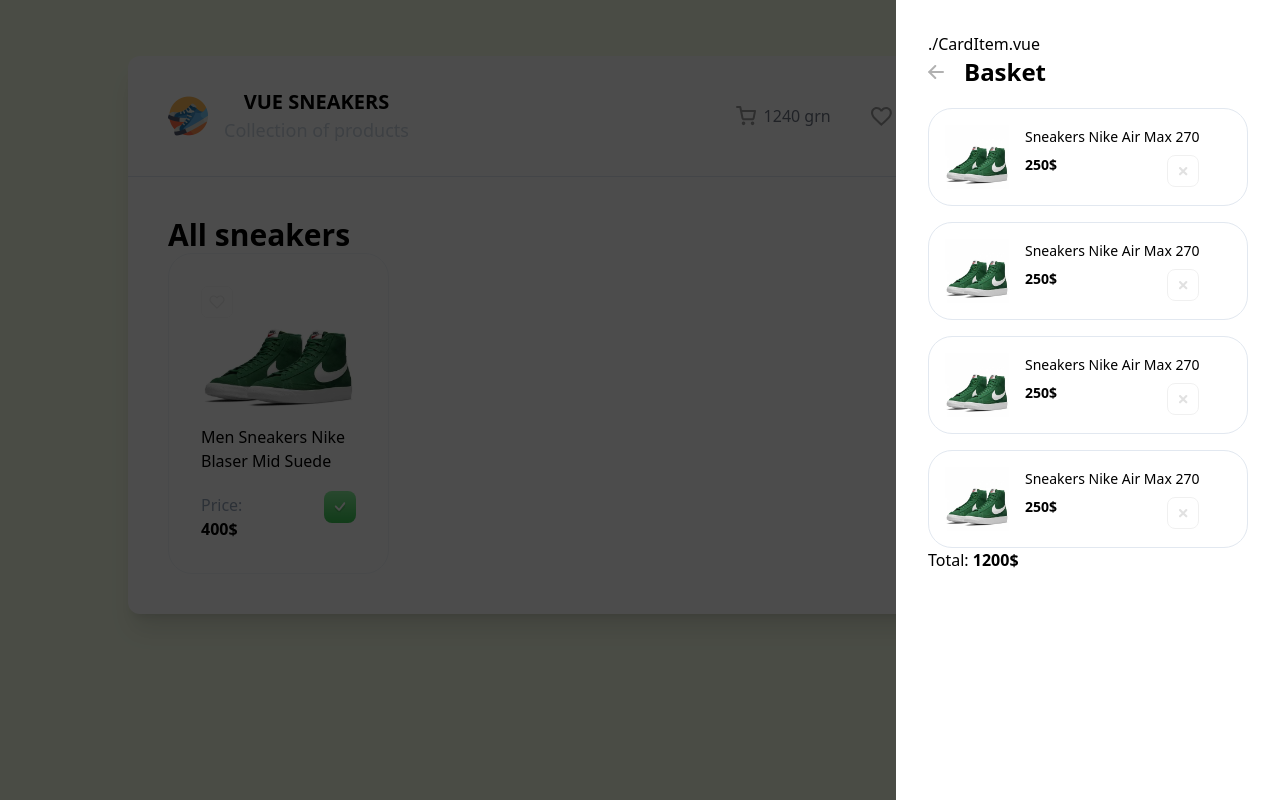
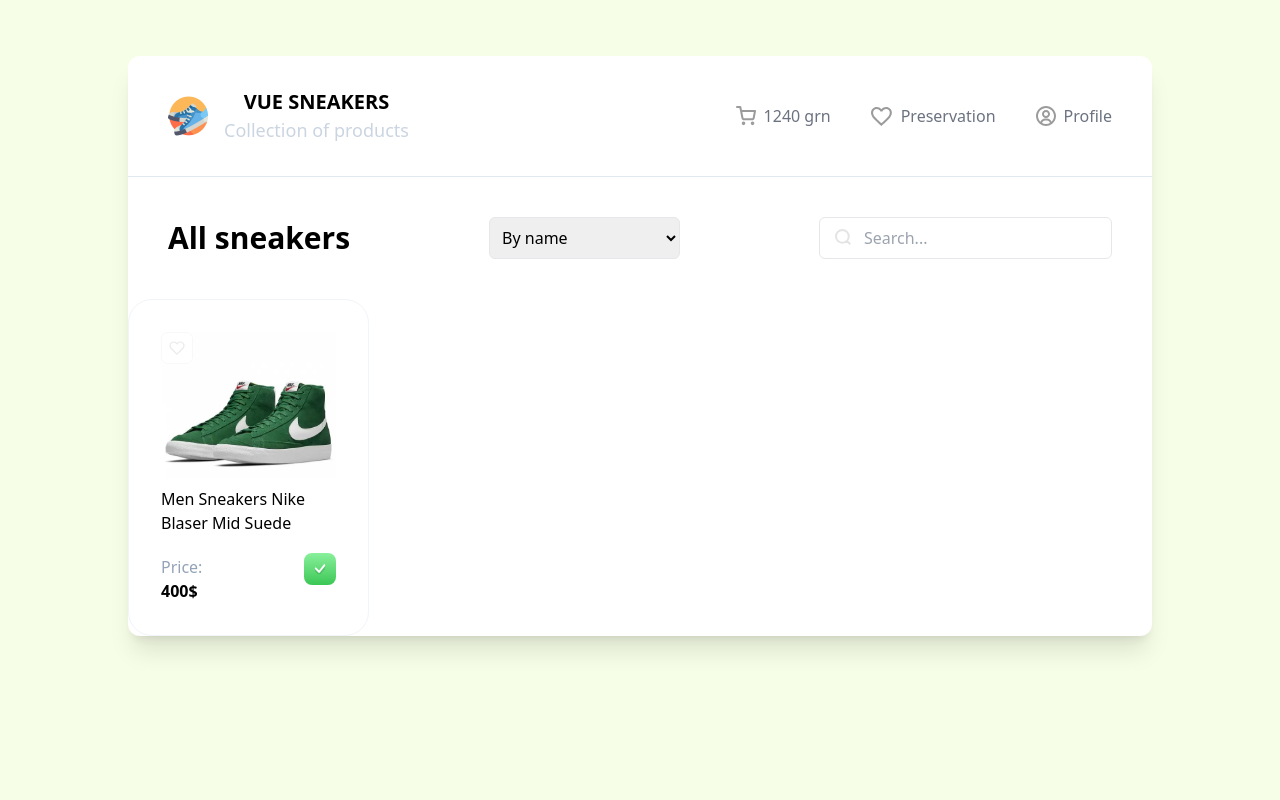
Before and after one commit to andriykupchanko/vue-sneaker-shop, a Vue app: page / in a window 1280 px wide. Built offline with nearby package versions, Linux system fonts and the light colour scheme.

Commit message:
create filter

```diff
--- a/src/App.vue
+++ b/src/App.vue
@@ -1,19 +1,36 @@
 <script setup>
 import Header from './components/Header.vue';
 import CardList from './components/CardList.vue';
-import Drawer from './components/Drawer.vue';
+// import Drawer from './components/Drawer.vue';
 
 </script>
 
 <template>
-  <Drawer/>
+  <!-- <Drawer/> -->
   <div class="bg-white w-4/5 m-auto rounded-xl shadow-xl mt-14">
     <Header/>
-    <div class="p-10  ">
-      <h2 class="text-3xl font-bold ">All sneakers</h2>
-      <CardList/>
+    <div class="p-10 ">
+      <div class="flex flex-col  lg:flex-row gap-5 justify-between items-center">
+
+        <h2 class=" text-3xl font-bold ">All sneakers</h2>
+
+        <select class="border py-2 pl-2 pr-3 rounded-md outline-none ">
+          <option>By name</option>
+          <option>By price (cheap)</option>
+          <option>By price (expensive)</option>
+        </select>
+
+        <div class="relative" >
+          <img class=" absolute left-4 top-3" src="/search.svg" alt="search"/>
+          <input type="text"
+          placeholder="Search..."
+          class="border rounded-md py-2 pl-11 pr-4 outline-none
+          focus:border-gray-400"/>
+        </div>
+
+      </div>
     </div>
-
+    <CardList/>
   </div>
 </template>
 
--- a/src/components/CardItem.vue
+++ b/src/components/CardItem.vue
@@ -2,11 +2,11 @@
 <template>
     <div class="flex items-center border border-slate-200 p-4 rounded-3xl gap-4">
         <img class="w-16 h-16" src="/sneakers/sneakers-1.jpg" alt="Sneakers"/>
-        <div class="flex flex-col  justify-between">
-            <p class="text-sm">Sneakers Nike Air Max 270</p>
-            <div class="flex justify-between mt-2">
-                <b class="text-sm">250$</b>
-                <img class="opacity-40 hover:opacity-100 cursor-pointer" src="/close.svg" alt="close"/>
+        <div class="  flex flex-col flex-1 justify-between">
+            <p class="text-sm flex-1 text-center">Sneakers Nike Air Max 270</p>
+            <div class="flex justify-between mt-2 ">
+                <b class="pl-5 pt-1.5 item-end text-sm">250$</b>
+                <img class="pr-4 opacity-40 hover:opacity-100 cursor-pointer" src="/close.svg" alt="close"/>
             </div>
         </div>
     </div>
--- a/src/components/CardItemList.vue
+++ b/src/components/CardItemList.vue
@@ -2,7 +2,7 @@
 import CardItem from './CardItem.vue';
 </script>
 <template>
-    <div class="flex flex-col gap-4">
+    <div class="flex flex-col flex-1 gap-4">
         <CardItem />
         <CardItem />
         <CardItem />
--- a/src/components/Drawer.vue
+++ b/src/components/Drawer.vue
@@ -7,17 +7,30 @@
     z-10 opacity-70">
 
     </div>
-    <div class="bg-white w-96 h-full fixed top-0 right-0
+    <div class="bg-white w-96 h-full fixed  top-0 right-0
     p-8 z-20">
         <DrawerHead/>
-        <CardItemList/>
-        <div>
-            <div>
+        <CardItemList />
+        <div class="flex flex-col gap-4 mt-7">
+            <div class="flex gap-2 ">
                 <span>
                     Total:
                 </span>
+                <div class="flex-1 border-b border-dashed"></div>
                 <b>1200$</b>
             </div>
+            <div class="flex gap-2 ">
+                <span>
+                    Tax:
+                </span>
+                <div class="flex-1 border-b border-dashed"></div>
+                <b>60$</b>
+            </div>
+            <button class="cursor-pointer bg-lime-500 w-full rounded-xl py-3
+            text-wite transition active:bg-lime-700 hover:bg-lime-600
+            disabled:bg-slate-300 mt-7">
+                place order
+            </button>
         </div>
     </div>
 </template>
--- a/src/components/DrawerHead.vue
+++ b/src/components/DrawerHead.vue
@@ -1,5 +1,4 @@
-
-<template>./CardItem.vue
+<template>
     <div class="flex items-center gap-5 mb-5">
         <svg class="opacity-30 cursor-pointer rotate-180 transition hover:opacity-100 hover:-translate-x-1" width="16" height="14" viewBox="0 0 16 14" fill="none" xmlns="http://www.w3.org/2000/svg">
             <path d="M1 7H14.7143" stroke="black" stroke-width="2" stroke-linecap="round" stroke-linejoin="round"/>
```
